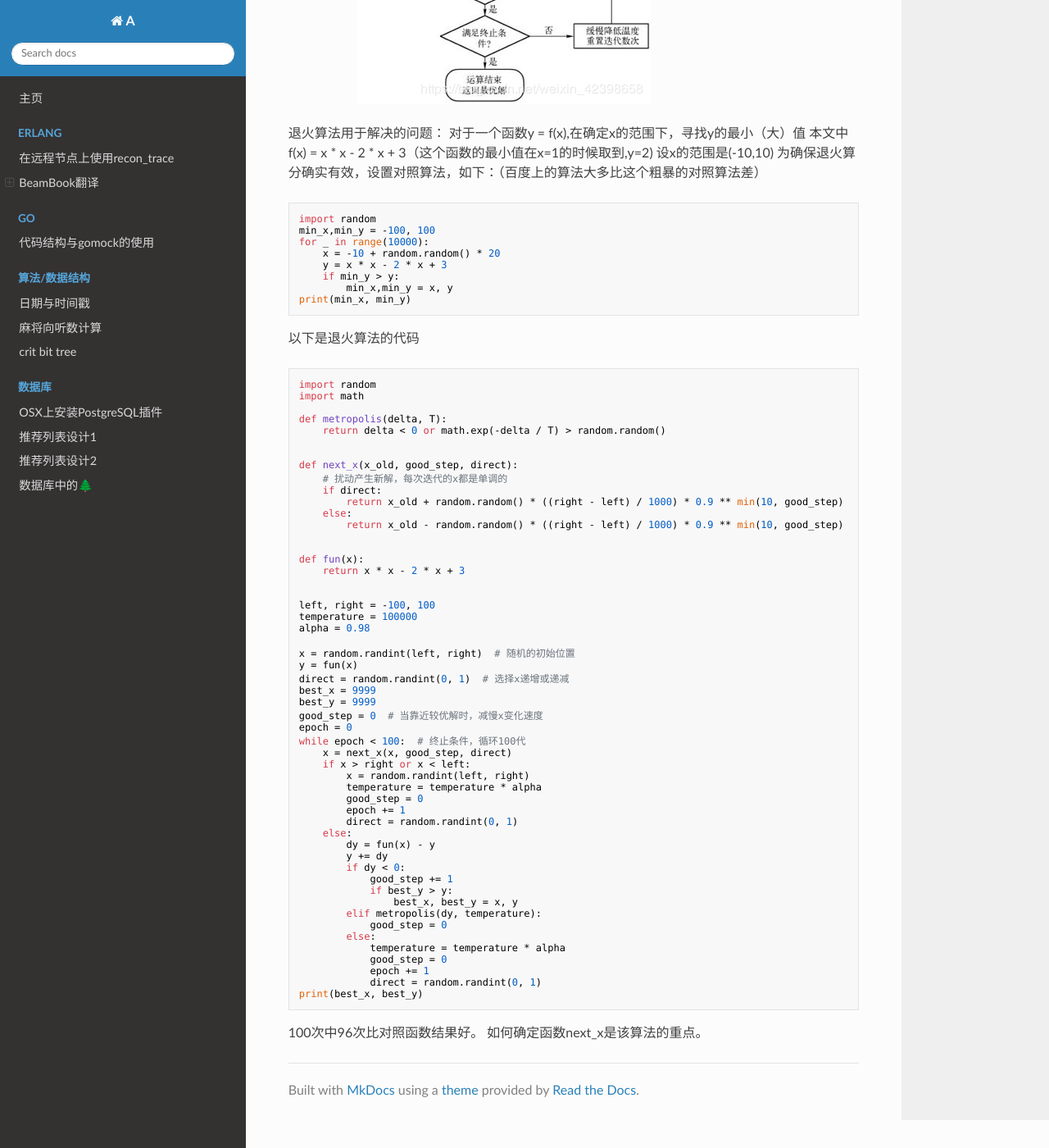
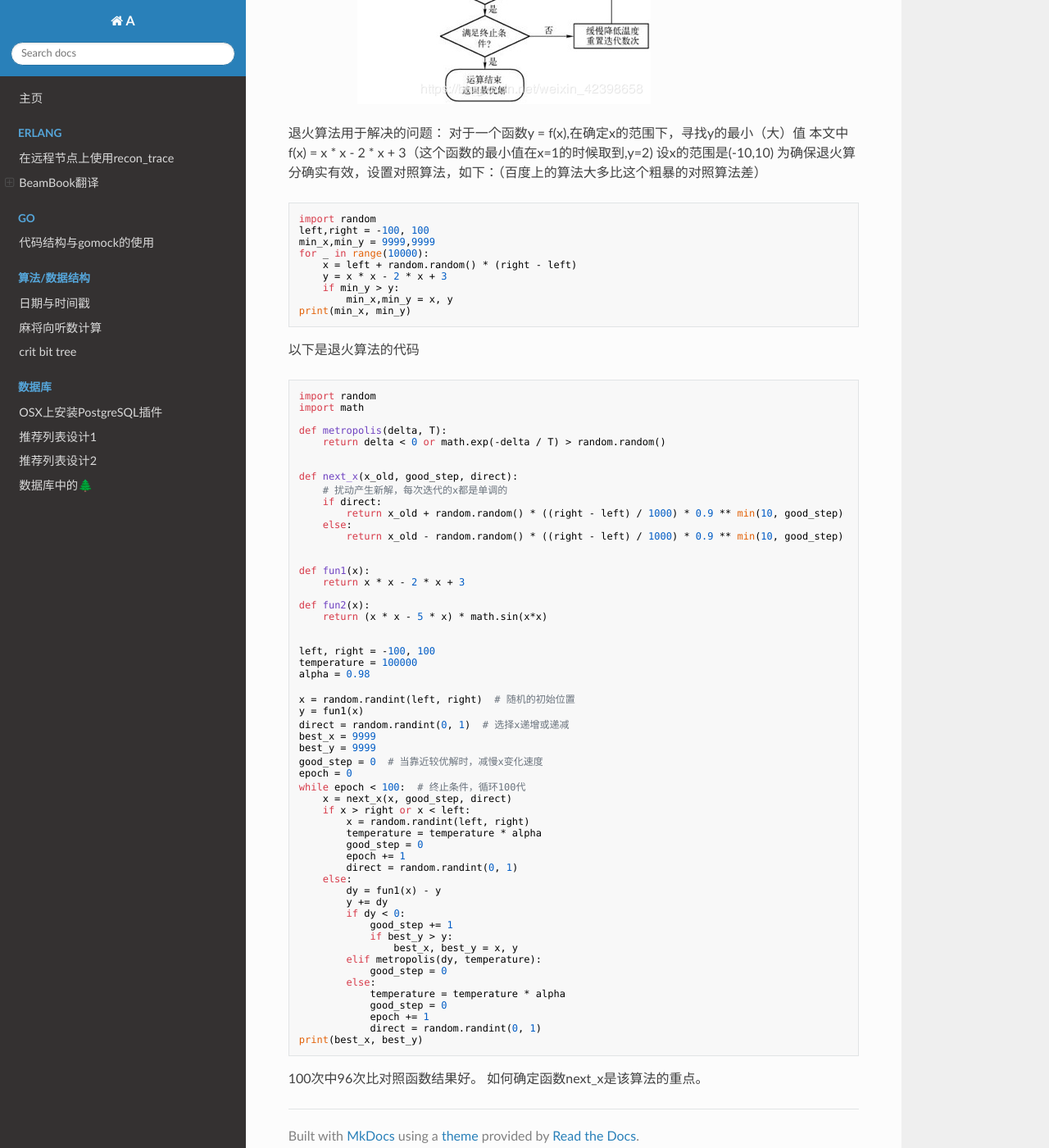
Before and after one commit to mmooyyii/mmooyyii, an MkDocs documentation site: the page built from docs/algorithm/sa.md, in a window 1280 px wide and 1400 px high, scrolled down 529 px. Shown: the whole window at 82% size. Built offline with MkDocs 1.6.1, drawn with Linux system fonts in a browser that asks for light colours; nearby versions of some CDN libraries.

Commit message:
部分数据有错误

````diff
--- a/docs/algorithm/sa.md
+++ b/docs/algorithm/sa.md
@@ -9,9 +9,10 @@
 为确保退火算分确实有效，设置对照算法，如下：（百度上的算法大多比这个粗暴的对照算法差）
 ```python
 import random
-min_x,min_y = -100, 100
+left,right = -100, 100
+min_x,min_y = 9999,9999
 for _ in range(10000):
-    x = -10 + random.random() * 20
+    x = left + random.random() * (right - left)
     y = x * x - 2 * x + 3
     if min_y > y:
         min_x,min_y = x, y
@@ -34,8 +35,11 @@ def next_x(x_old, good_step, direct):
         return x_old - random.random() * ((right - left) / 1000) * 0.9 ** min(10, good_step)
 
 
-def fun(x):
+def fun1(x):
     return x * x - 2 * x + 3
+
+def fun2(x):
+    return (x * x - 5 * x) * math.sin(x*x)
 
 
 left, right = -100, 100
@@ -43,7 +47,7 @@ temperature = 100000
 alpha = 0.98
 
 x = random.randint(left, right)  # 随机的初始位置
-y = fun(x)
+y = fun1(x)
 direct = random.randint(0, 1)  # 选择x递增或递减
 best_x = 9999
 best_y = 9999
@@ -58,7 +62,7 @@ while epoch < 100:  # 终止条件，循环100代
         epoch += 1
         direct = random.randint(0, 1)
     else:
-        dy = fun(x) - y
+        dy = fun1(x) - y
         y += dy
         if dy < 0:
             good_step += 1
````
